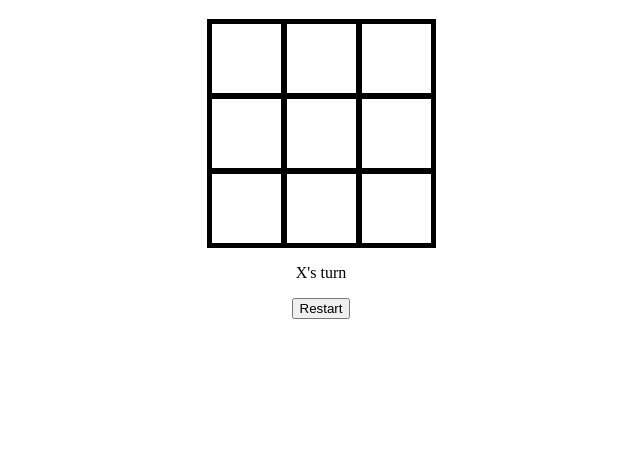
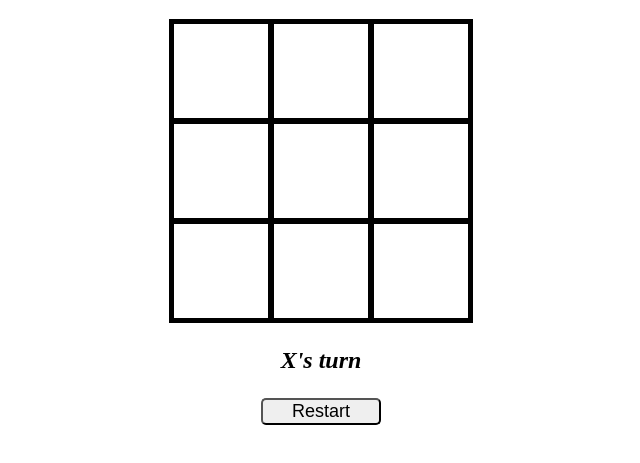
Before and after one commit to gooseBumpzz/tic-tac-toe, a plain HTML site: page index.html in a window 1280 px wide. Shown: the part 61-524 px from the top of the page, without its empty margins (319-959 px from the left). Drawn offline with Linux system fonts and the light colour scheme.

Commit message:
add styling

```diff
--- a/index.html
+++ b/index.html
@@ -6,6 +6,9 @@
     <title>Tic Tac Toe</title>
     <script src="script.js" defer=""></script>
     <link rel="stylesheet" href="style.css">
+    <link rel="preconnect" href="https://fonts.googleapis.com">
+    <link rel="preconnect" href="https://fonts.gstatic.com" crossorigin>
+    <link href="https://fonts.googleapis.com/css2?family=Permanent+Marker&display=swap" rel="stylesheet">
 </head>
 <body>
 
--- a/style.css
+++ b/style.css
@@ -11,28 +11,44 @@ body {
 
 }
 
+#status {
+    font-size: 24px;
+    font-weight: bold;
+    font-style: italic;
+}
 
+#restartBtn{
+    font-size: 18px;
+    border-radius: 5px;
+    width: 120px;
+}
+#restartBtn:hover {
+    background-color:  rgb(241, 226, 194);
+}
 
 #gameboard {
     margin: auto;
     display: flex;
-    width: 225px;
-    height: 225px;
+    width: 300px;
+    height: 300px;
     flex-wrap: wrap;
     border: 2px solid black;
     font-family: "Permanent Marker", cursive;
-    font-size: 50px;
+    font-size: 75px;
     cursor: pointer;
 
 }
 
 .cell {
-    width: 75px;
-    height: 75px;
+    width: 100px;
+    height: 100px;
     display: flex;
     justify-content: center;
     align-items: center;
     border: 3px solid black;
     box-sizing: border-box;
+}
 
+.cell:hover{
+    background-color: rgb(241, 226, 194);
 }
```
